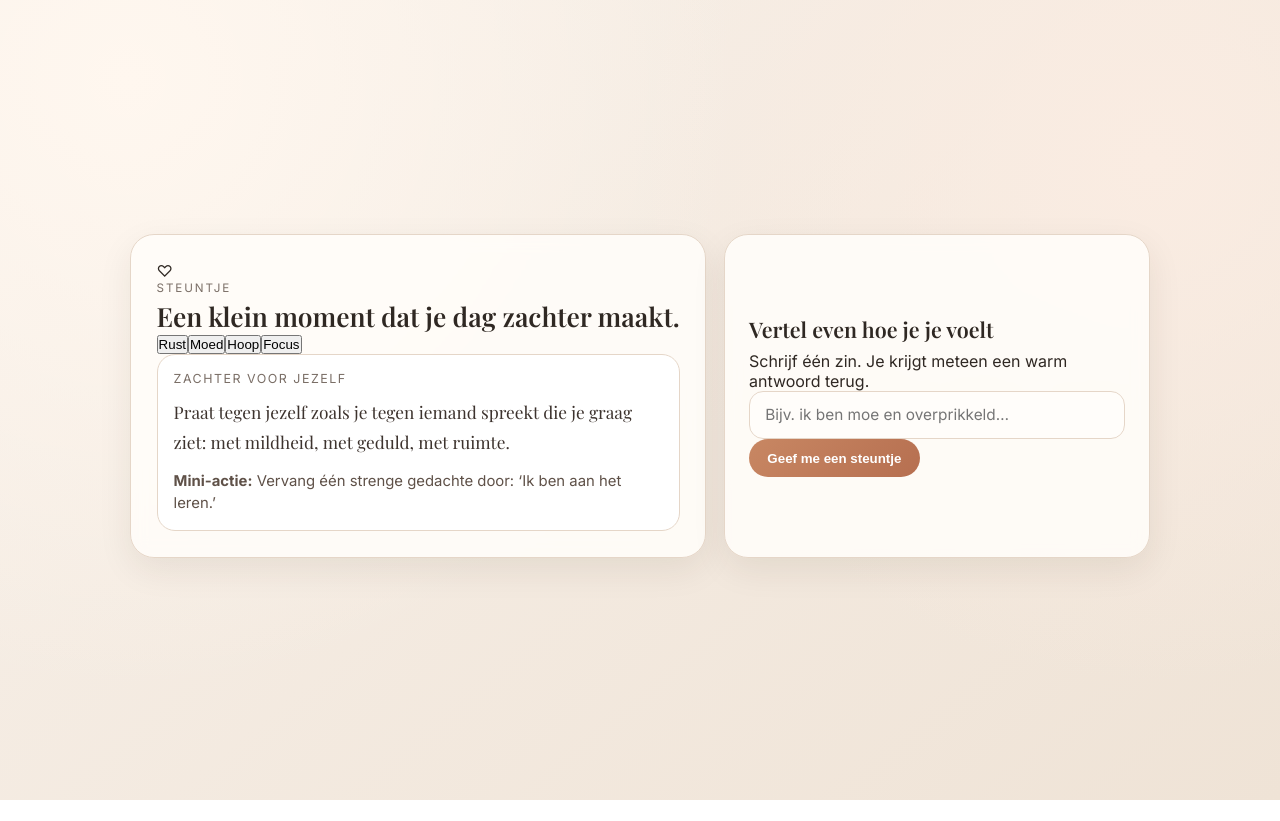
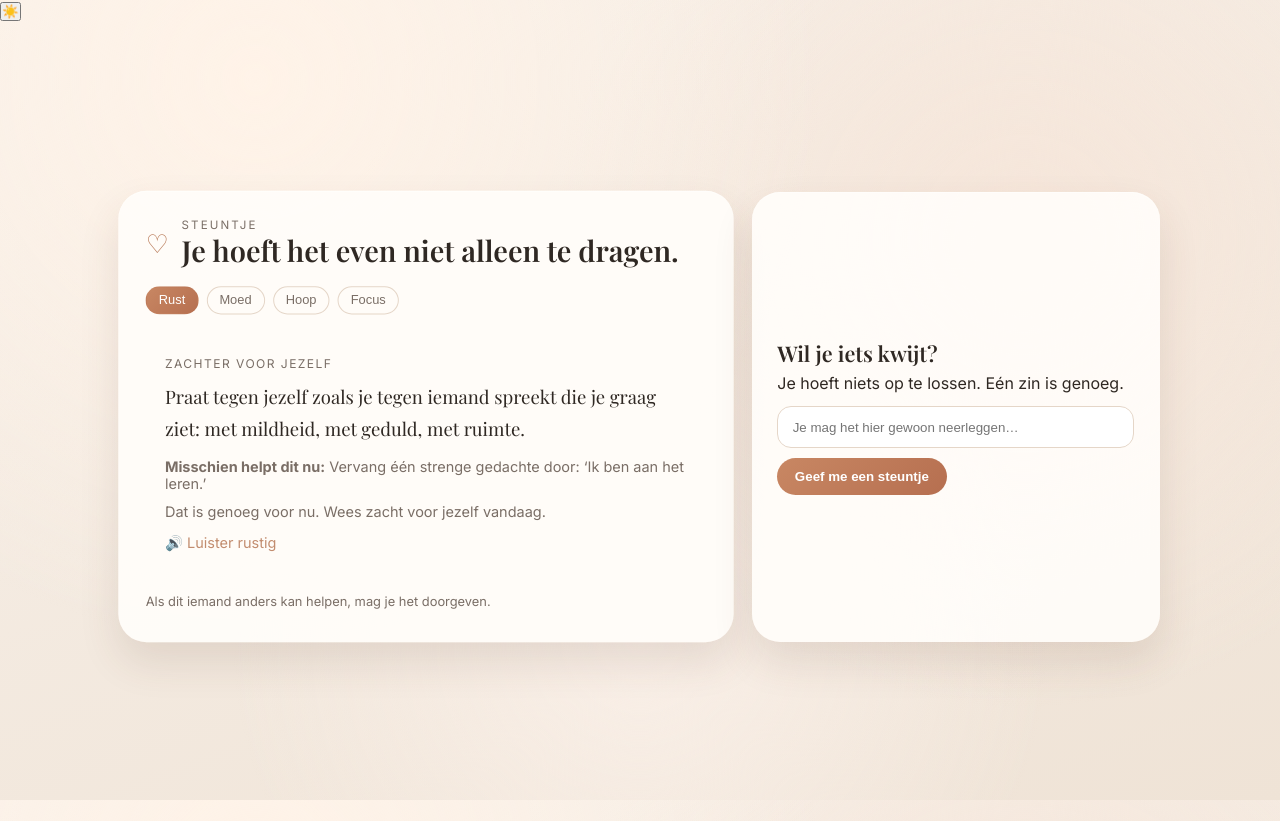
Before and after one commit to StraightCrazy/steuntje, a Next.js app: page / in a window 1280 px wide. Before the commit the page ends 800 px from the top, so only its background shows below. Built offline with nearby package versions, Linux system fonts and the light colour scheme; no server answers; the database is empty.

Commit message:
Initial release – Steuntje app

```diff
--- a/app/globals.css
+++ b/app/globals.css
@@ -1,5 +1,8 @@
 @import url("https://fonts.googleapis.com/css2?family=Playfair+Display:wght@400;500;600&family=Inter:wght@400;500;600;700&display=swap");
 
+/* ===============================
+   Design tokens
+================================ */
 :root {
   --bg-1: #f8f1ea;
   --bg-2: #efe3d6;
@@ -8,9 +11,22 @@
   --line: #e5d6c8;
   --accent: #b87957;
   --accent-soft: #f7e7dd;
-  --card: rgba(255, 253, 250, 0.88);
+  --card: rgba(255, 253, 250, 0.92);
 }
 
+/* Nachtmodus */
+body.avond {
+  --bg-1: #0f0e0d;
+  --bg-2: #191715;
+  --ink: #f4efe9;
+  --muted: #b6ada6;
+  --line: #2a2622;
+  --card: rgba(28, 26, 24, 0.88);
+}
+
+/* ===============================
+   Reset & base
+================================ */
 * {
   box-sizing: border-box;
   margin: 0;
@@ -23,132 +39,224 @@ body {
 }
 
 body {
-  font-family: "Inter", system-ui, -apple-system, BlinkMacSystemFont, "Segoe UI", sans-serif;
+  font-family: "Inter", system-ui, sans-serif;
   color: var(--ink);
   background:
-    radial-gradient(circle at 10% 10%, #fff7ef 0%, transparent 45%),
-    radial-gradient(circle at 90% 20%, #faece2 0%, transparent 40%),
-    linear-gradient(140deg, var(--bg-1), var(--bg-2));
+    radial-gradient(circle at 20% 10%, #fff3e8 0%, transparent 45%),
+    radial-gradient(circle at 80% 30%, #f6e6da 0%, transparent 40%),
+    radial-gradient(circle at 50% 80%, #f9efe7 0%, transparent 45%),
+    linear-gradient(160deg, var(--bg-1), var(--bg-2));
+  background-attachment: fixed;
+  transition: background 0.6s ease, color 0.4s ease;
 }
 
-/* ---------- Layout ---------- */
-
+/* ===============================
+   Layout
+================================ */
 .app-shell {
-  width: min(1020px, 100% - 2rem);
+  width: min(1040px, 100% - 2rem);
   margin: 0 auto;
   min-height: 100svh;
   padding: 2.5rem 0 3rem;
   display: grid;
-  gap: 1.1rem;
-  grid-template-columns: 1.15fr 0.85fr;
+  gap: 1.2rem;
+  grid-template-columns: 1.2fr 0.8fr;
   align-content: center;
 }
 
 .hero-card,
 .support-card {
   background: var(--card);
-  border: 1px solid var(--line);
-  border-radius: 24px;
-  backdrop-filter: blur(8px);
-  box-shadow: 0 12px 34px rgba(57, 33, 15, 0.08);
+  border-radius: 28px;
+  box-shadow:
+    0 20px 40px rgba(90, 60, 40, 0.12),
+    inset 0 1px 0 rgba(255, 255, 255, 0.4);
+  animation: fadeUp 0.8s ease both;
 }
 
 .hero-card {
-  padding: 1.6rem;
+  padding: 1.7rem;
+  position: relative;
 }
 
 .support-card {
-  padding: 1.5rem;
+  padding: 1.6rem;
   display: flex;
   flex-direction: column;
   justify-content: center;
 }
 
-/* ---------- Typography ---------- */
+/* ===============================
+   Brand & typography
+================================ */
+.brand-row {
+  display: flex;
+  gap: 0.8rem;
+  align-items: center;
+  margin-bottom: 1rem;
+}
+
+.brand-mark {
+  font-size: 1.6rem;
+  color: var(--accent);
+}
 
 .kicker {
-  letter-spacing: 0.16em;
+  letter-spacing: 0.18em;
   text-transform: uppercase;
-  font-size: 0.73rem;
+  font-size: 0.72rem;
   color: var(--muted);
-  margin-bottom: 0.25rem;
+}
+
+h1,
+h2 {
+  font-family: "Playfair Display", serif;
 }
 
 h1 {
-  font-family: "Playfair Display", serif;
-  font-size: clamp(1.2rem, 2.4vw, 1.65rem);
+  font-size: clamp(1.3rem, 2.6vw, 1.8rem);
   line-height: 1.3;
-  font-weight: 600;
 }
 
 h2 {
-  font-family: "Playfair Display", serif;
-  font-size: 1.34rem;
-  margin-bottom: 0.5rem;
+  font-size: 1.35rem;
+  margin-bottom: 0.4rem;
 }
 
-/* ---------- Steuntje ---------- */
+/* ===============================
+   Theme switcher
+================================ */
+.theme-switcher {
+  display: flex;
+  flex-wrap: wrap;
+  gap: 0.5rem;
+  margin: 0.6rem 0 1.2rem;
+}
 
+.theme-chip {
+  border: 1px solid var(--line);
+  border-radius: 999px;
+  padding: 0.35rem 0.75rem;
+  background: transparent;
+  font-size: 0.8rem;
+  cursor: pointer;
+  color: var(--muted);
+  transition: background 0.25s ease, color 0.25s ease;
+}
+
+.theme-chip:hover {
+  background: var(--accent-soft);
+}
+
+.theme-chip.is-active {
+  background: linear-gradient(135deg, #c88763, #b66f50);
+  color: #fff;
+  border-color: transparent;
+}
+
+/* ===============================
+   Steuntje
+================================ */
 .steuntje-panel {
-  border-radius: 18px;
-  border: 1px solid var(--line);
-  background: #fff;
-  padding: 1rem;
+  padding: 1.4rem 1.2rem;
+  position: relative;
 }
 
 .steuntje-subtitle {
-  font-size: 0.78rem;
+  font-size: 0.75rem;
   letter-spacing: 0.12em;
   text-transform: uppercase;
   color: var(--muted);
-  margin-bottom: 0.65rem;
+  margin-bottom: 0.6rem;
 }
 
 .steuntje-text {
   font-family: "Playfair Display", serif;
-  font-size: 1.08rem;
-  line-height: 1.74;
-  color: #3d332e;
+  font-size: 1.15rem;
+  line-height: 1.75;
+  margin-bottom: 0.8rem;
 }
 
-.mini-actie {
-  margin-top: 0.8rem;
-  color: #5f5148;
-  line-height: 1.5;
-  font-size: 0.93rem;
+.mini-actie,
+.afsluit-zin {
+  font-size: 0.9rem;
+  color: var(--muted);
+  margin-top: 0.6rem;
 }
 
-/* ---------- Inputs & buttons ---------- */
+/* ===============================
+   CTA & input
+================================ */
+.cta-row {
+  margin-top: 1.2rem;
+}
+
+.deel-hint {
+  font-size: 0.8rem;
+  color: var(--muted);
+  margin-bottom: 0.4rem;
+}
+
+.gevoel-blok {
+  margin-top: 0.8rem;
+}
 
 .gevoel-input {
   width: 100%;
+  border-radius: 14px;
   border: 1px solid var(--line);
-  border-radius: 14px;
-  padding: 0.85rem 0.95rem;
-  font-family: inherit;
-  font-size: 0.96rem;
-  background: #fffdfa;
+  padding: 0.8rem 0.9rem;
+  margin-bottom: 0.6rem;
 }
 
-.gevoel-input:focus {
-  outline: 2px solid #efceb9;
-  border-color: #d2ad97;
-}
-
-.share-button,
-.gevoel-knop {
+.gevoel-knop,
+.share-button {
+  border-radius: 999px;
   border: none;
-  border-radius: 999px;
   background: linear-gradient(135deg, #c88763, #b66f50);
   color: #fff;
   font-weight: 600;
-  padding: 0.72rem 1.15rem;
+  padding: 0.7rem 1.1rem;
   cursor: pointer;
 }
 
-/* ---------- Mobile ---------- */
+.gevoel-antwoord {
+  margin-top: 0.8rem;
+  padding: 0.8rem;
+  background: var(--accent-soft);
+  border-radius: 14px;
+  animation: fadeUp 0.4s ease both;
+}
 
-@media (max-width: 880px) {
+/* ===============================
+   Subtiele animaties
+================================ */
+@keyframes fadeUp {
+  from {
+    opacity: 0;
+    transform: translateY(12px);
+  }
+  to {
+    opacity: 1;
+    transform: translateY(0);
+  }
+}
+
+/* Adem (heel zacht) */
+@keyframes breathe {
+  0% { transform: scale(1); }
+  50% { transform: scale(1.006); }
+  100% { transform: scale(1); }
+}
+
+.hero-card {
+  animation: fadeUp 0.8s ease both, breathe 14s ease-in-out infinite;
+}
+
+/* ===============================
+   Mobile
+================================ */
+@media (max-width: 900px) {
   .app-shell {
     grid-template-columns: 1fr;
     padding: 1.4rem 0;
@@ -156,7 +264,127 @@ h2 {
 
   .hero-card,
   .support-card {
-    padding: 1.15rem;
-    border-radius: 18px;
+    border-radius: 20px;
   }
 }
+
+@media (prefers-reduced-motion: reduce) {
+  * {
+    animation: none !important;
+    transition: none !important;
+  }
+}
+/* ===============================
+   Audio steuntje
+================================ */
+
+.audio-knop {
+  margin-top: 0.9rem;
+  background: transparent;
+  border: none;
+  color: var(--accent);
+  font-size: 0.85rem;
+  font-family: inherit;
+  cursor: pointer;
+  padding: 0;
+  text-align: left;
+  opacity: 0.85;
+  transition: opacity 0.2s ease;
+}
+
+.audio-knop:hover {
+  opacity: 1;
+  text-decoration: underline;
+}
+
+body.avond .audio-knop {
+  color: #e7c2aa;
+}
+/* ===============================
+   Audio steuntje knop
+================================ */
+
+.audio-knop {
+  margin-top: 0.9rem;
+  background: transparent;
+  border: none;
+  padding: 0;
+  color: var(--accent);
+  font-size: 0.85rem;
+  font-family: inherit;
+  cursor: pointer;
+  display: inline-flex;
+  align-items: center;
+  gap: 0.35rem;
+  opacity: 0.85;
+  transition:
+    opacity 0.25s ease,
+    transform 0.25s ease;
+}
+
+.audio-knop:hover {
+  opacity: 1;
+  transform: translateY(-1px);
+}
+
+.audio-knop:active {
+  transform: translateY(0);
+}
+
+/* Avondmodus subtieler */
+body.avond .audio-knop {
+  color: #e0c3ad;
+}
+
+/* Toegankelijkheid */
+.audio-knop:focus-visible {
+  outline: 2px solid var(--accent);
+  outline-offset: 3px;
+}
+/* ---------- Audio steuntje ---------- */
+.audio-knop {
+  margin-top: 0.9rem;
+  background: transparent;
+  border: none;
+  color: var(--accent);
+  font-size: 0.9rem;
+  font-family: inherit;
+  cursor: pointer;
+  padding: 0;
+  transition: opacity 0.25s ease, transform 0.25s ease;
+}
+
+.audio-knop:hover {
+  opacity: 0.85;
+  transform: translateY(-1px);
+}
+
+body.avond .audio-knop {
+  color: #e6c7b3;
+}
+/* ===============================
+   Audio steuntje knop
+================================ */
+.audio-knop {
+  margin-top: 0.9rem;
+  display: inline-flex;
+  align-items: center;
+  gap: 0.45rem;
+  background: transparent;
+  border: none;
+  color: var(--accent);
+  font-size: 0.9rem;
+  font-family: inherit;
+  cursor: pointer;
+  opacity: 0.85;
+  transition: opacity 0.25s ease, transform 0.25s ease;
+}
+
+.audio-knop:hover {
+  opacity: 1;
+  transform: translateY(-1px);
+}
+
+.audio-knop:active {
+  transform: translateY(0);
+}
--- a/app/layout.tsx
+++ b/app/layout.tsx
@@ -1,10 +1,10 @@
 import "./globals.css";
 import type { Metadata } from "next";
-import UpdateListener from "@/components/UpdateListener";
+import ThemeToggle from "@/components/ThemeToggle";
 
 export const metadata: Metadata = {
   title: "Steuntje",
-  description: "Dagelijkse emotionele EHBO in 20 seconden.",
+  description: "Een klein moment dat je dag zachter maakt.",
 };
 
 export default function RootLayout({
@@ -13,9 +13,9 @@ export default function RootLayout({
   children: React.ReactNode;
 }) {
   return (
-    <html lang="nl">
+    <html lang="nl" suppressHydrationWarning>
       <body>
-        <UpdateListener />
+        <ThemeToggle />
         {children}
       </body>
     </html>
--- a/app/page.tsx
+++ b/app/page.tsx
@@ -2,6 +2,7 @@
 
 import { useEffect, useMemo, useState } from "react";
 import ShareButton from "@/components/ShareButton";
+import AudioSteuntje from "@/components/AudioSteuntje";
 import { getSteuntjeVanVandaag } from "@/lib/getSteuntjes";
 import { trackView } from "@/lib/stats";
 import {
@@ -18,29 +19,48 @@ type ApiResponse = {
 };
 
 export default function Home() {
+  /* ================= Tijd ================= */
+  const [isAvond, setIsAvond] = useState(false);
+
+  useEffect(() => {
+    const uur = new Date().getHours();
+    setIsAvond(uur >= 20 || uur < 6);
+  }, []);
+
+  /* ================= State ================= */
   const [tekstUitDatabase, setTekstUitDatabase] = useState<string | null>(null);
   const [gekozenThema, setGekozenThema] = useState<SteuntjeTheme>("rust");
   const [gevoel, setGevoel] = useState("");
   const [aiAntwoord, setAiAntwoord] = useState<string | null>(null);
   const [loadingAI, setLoadingAI] = useState(false);
 
+  /* ================= Init ================= */
   useEffect(() => {
     getSteuntjeVanVandaag().then(setTekstUitDatabase);
     trackView();
   }, []);
 
+  /* ================= Steuntje ================= */
   const fallbackSteuntje = useMemo(
     () => getSteuntjeByTheme(gekozenThema),
     [gekozenThema]
   );
 
   const tekstVanVandaag = tekstUitDatabase ?? fallbackSteuntje.text;
+
   const titelVanVandaag = tekstUitDatabase
-    ? "Voor jou vandaag"
+    ? "Dit is er nu voor jou"
     : fallbackSteuntje.title;
 
   const miniActie = fallbackSteuntje.miniActie;
 
+  const audioTekst = `${tekstVanVandaag}. ${
+    isAvond
+      ? "Je hoeft vandaag niets meer te dragen. Rust mag nu beginnen."
+      : "Dat is genoeg voor nu. Wees zacht voor jezelf vandaag."
+  }`;
+
+  /* ================= AI ================= */
   async function verstuurGevoel() {
     if (!gevoel.trim() || loadingAI) return;
 
@@ -57,17 +77,22 @@ export default function Home() {
       if (!res.ok) throw new Error("API error");
 
       const data = (await res.json()) as ApiResponse;
-      setAiAntwoord(data.antwoord ?? "Ik ben er voor je.");
+
+      setAiAntwoord(
+        data.antwoord ??
+          "Dank je om dit hier neer te leggen. Het hoeft nergens naartoe."
+      );
     } catch {
       const warmFallback = getFallbackSteuntje();
       setAiAntwoord(
-        `Ik ben er voor je. ${warmFallback.text} Probeer dit nu: ${warmFallback.miniActie}`
+        `Ik ben hier bij je. ${warmFallback.text} Misschien helpt dit nu: ${warmFallback.miniActie}`
       );
     } finally {
       setLoadingAI(false);
     }
   }
 
+  /* ================= Render ================= */
   return (
     <main className="app-shell">
       <section className="hero-card">
@@ -77,7 +102,11 @@ export default function Home() {
           </span>
           <div>
             <p className="kicker">Steuntje</p>
-            <h1>Een klein moment dat je dag zachter maakt.</h1>
+            <h1>
+              {isAvond
+                ? "De dag mag hier even eindigen."
+                : "Je hoeft het even niet alleen te dragen."}
+            </h1>
           </div>
         </div>
 
@@ -99,33 +128,54 @@ export default function Home() {
         <article className="steuntje-panel">
           <p className="steuntje-subtitle">{titelVanVandaag}</p>
           <p className="steuntje-text">{tekstVanVandaag}</p>
+
           <p className="mini-actie">
-            <strong>Mini-actie:</strong> {miniActie}
+            <strong>Misschien helpt dit nu:</strong> {miniActie}
           </p>
+
+          <p className="afsluit-zin">
+            {isAvond
+              ? "Je hoeft vandaag niets meer te dragen. Rust mag nu beginnen."
+              : "Dat is genoeg voor nu. Wees zacht voor jezelf vandaag."}
+          </p>
+
+          {/* 🔊 AUDIO KNOP */}
+          <AudioSteuntje text={audioTekst} />
         </article>
 
         {!hasSupabaseConfig && (
           <p className="setup-hint">
-            Demo-modus actief: voeg je Supabase keys toe in `.env.local`.
+            Dit is een demo-versie. Je eigen steuntjes verschijnen zodra alles
+            gekoppeld is.
           </p>
         )}
 
         <div className="cta-row">
+          <p className="deel-hint">
+            Als dit iemand anders kan helpen, mag je het doorgeven.
+          </p>
           <ShareButton text={tekstVanVandaag} />
         </div>
       </section>
 
       <section className="support-card">
-        <h2>Vertel even hoe je je voelt</h2>
+        <h2>{isAvond ? "Wil je de dag loslaten?" : "Wil je iets kwijt?"}</h2>
+
         <p className="support-intro">
-          Schrijf één zin. Je krijgt meteen een warm antwoord terug.
+          {isAvond
+            ? "Je hoeft niets meer op te lossen vanavond."
+            : "Je hoeft niets op te lossen. Eén zin is genoeg."}
         </p>
 
         <div className="gevoel-blok">
           <input
             value={gevoel}
             onChange={(e) => setGevoel(e.target.value)}
-            placeholder="Bijv. ik ben moe en overprikkeld…"
+            placeholder={
+              isAvond
+                ? "Je mag het hier laten liggen…"
+                : "Je mag het hier gewoon neerleggen…"
+            }
             className="gevoel-input"
           />
 
@@ -139,7 +189,10 @@ export default function Home() {
           </button>
 
           {aiAntwoord && (
-            <div className="gevoel-antwoord">{aiAntwoord}</div>
+            <>
+              <div className="gevoel-antwoord">{aiAntwoord}</div>
+              <p className="afsluit-zin">Je hoeft hier niets meer mee te doen.</p>
+            </>
           )}
         </div>
       </section>
--- /dev/null
+++ b/components/AudioSteuntje.tsx
@@ -0,0 +1,55 @@
+"use client";
+
+import { useEffect, useRef, useState } from "react";
+
+type Props = {
+  text: string;
+};
+
+export default function AudioSteuntje({ text }: Props) {
+  const [isSpeaking, setIsSpeaking] = useState(false);
+  const [supported, setSupported] = useState(false);
+  const utteranceRef = useRef<SpeechSynthesisUtterance | null>(null);
+
+  useEffect(() => {
+    if (typeof window !== "undefined" && "speechSynthesis" in window) {
+      setSupported(true);
+    }
+
+    return () => {
+      window.speechSynthesis.cancel();
+    };
+  }, []);
+
+  function speak() {
+    if (!supported || isSpeaking) return;
+
+    window.speechSynthesis.cancel();
+
+    const utterance = new SpeechSynthesisUtterance(text);
+    utterance.lang = "nl-BE";
+    utterance.rate = 0.82;
+    utterance.pitch = 1;
+    utterance.volume = 1;
+
+    utterance.onstart = () => setIsSpeaking(true);
+    utterance.onend = () => setIsSpeaking(false);
+    utterance.onerror = () => setIsSpeaking(false);
+
+    utteranceRef.current = utterance;
+    window.speechSynthesis.speak(utterance);
+  }
+
+  if (!supported) return null;
+
+  return (
+    <button
+      type="button"
+      onClick={speak}
+      className="audio-knop"
+      aria-label="Luister naar dit steuntje"
+    >
+      {isSpeaking ? "Even luisteren…" : "🔊 Luister rustig"}
+    </button>
+  );
+}
--- /dev/null
+++ b/components/ThemeToggle.tsx
@@ -0,0 +1,60 @@
+"use client";
+
+import { useEffect, useState } from "react";
+
+export default function ThemeToggle() {
+  const [isAvond, setIsAvond] = useState(false);
+
+  // Kleine haptic feedback (mobiel/PWA)
+  function haptic() {
+    if ("vibrate" in navigator) {
+      navigator.vibrate(10);
+    }
+  }
+
+  // Init: voorkeur of tijdstip
+  useEffect(() => {
+    const saved = localStorage.getItem("theme");
+
+    if (saved === "dark") {
+      document.body.classList.add("avond");
+      setIsAvond(true);
+      return;
+    }
+
+    if (saved === "light") {
+      document.body.classList.remove("avond");
+      setIsAvond(false);
+      return;
+    }
+
+    // Geen voorkeur → automatisch
+    const uur = new Date().getHours();
+    const automatischAvond = uur >= 20 || uur < 6;
+
+    document.body.classList.toggle("avond", automatischAvond);
+    setIsAvond(automatischAvond);
+  }, []);
+
+  function toggleTheme() {
+    const next = !isAvond;
+    setIsAvond(next);
+
+    document.body.classList.toggle("avond", next);
+    localStorage.setItem("theme", next ? "dark" : "light");
+
+    haptic();
+  }
+
+  return (
+    <button
+      type="button"
+      onClick={toggleTheme}
+      aria-label="Dag- of nachtmodus"
+      title={isAvond ? "Schakel naar dagmodus" : "Schakel naar nachtmodus"}
+      className="theme-toggle"
+    >
+      {isAvond ? "🌙" : "☀️"}
+    </button>
+  );
+}
```
Also changed, not shown: app/manifest.ts (+25 -2 lines).
